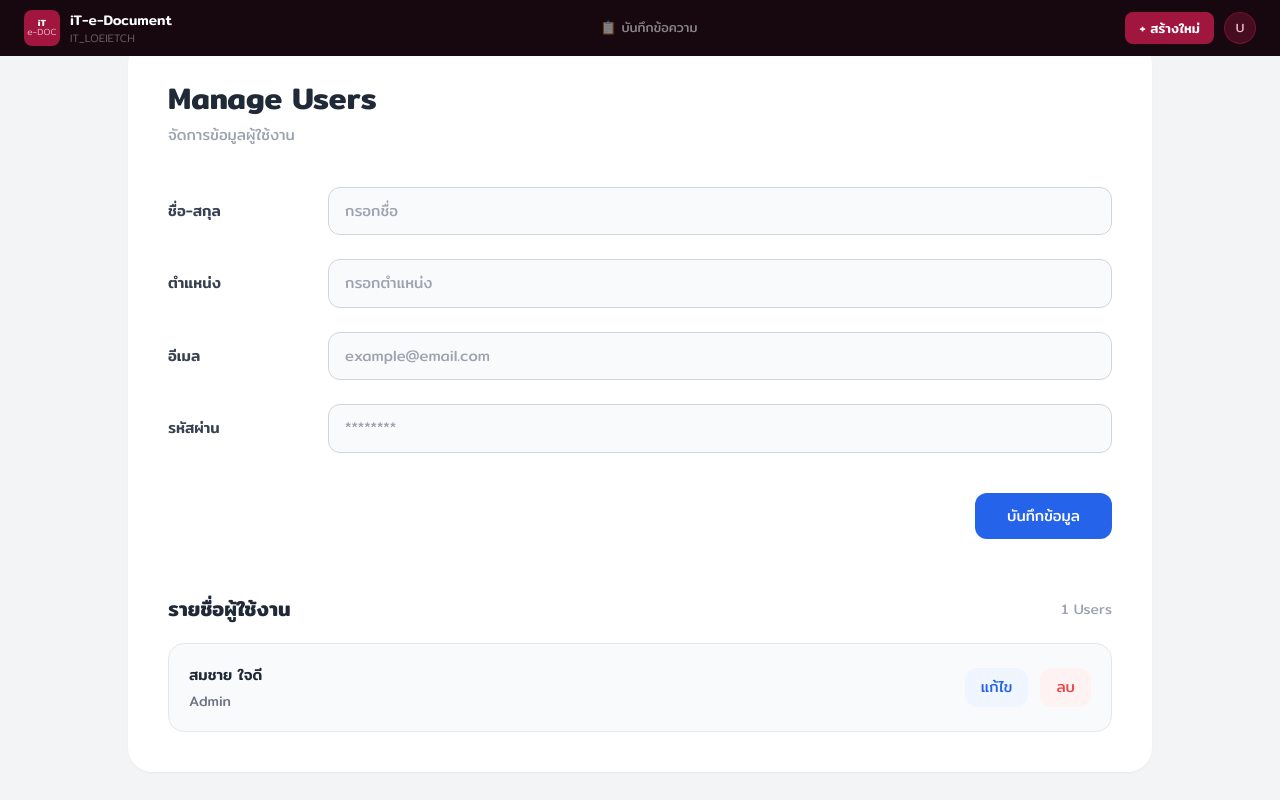
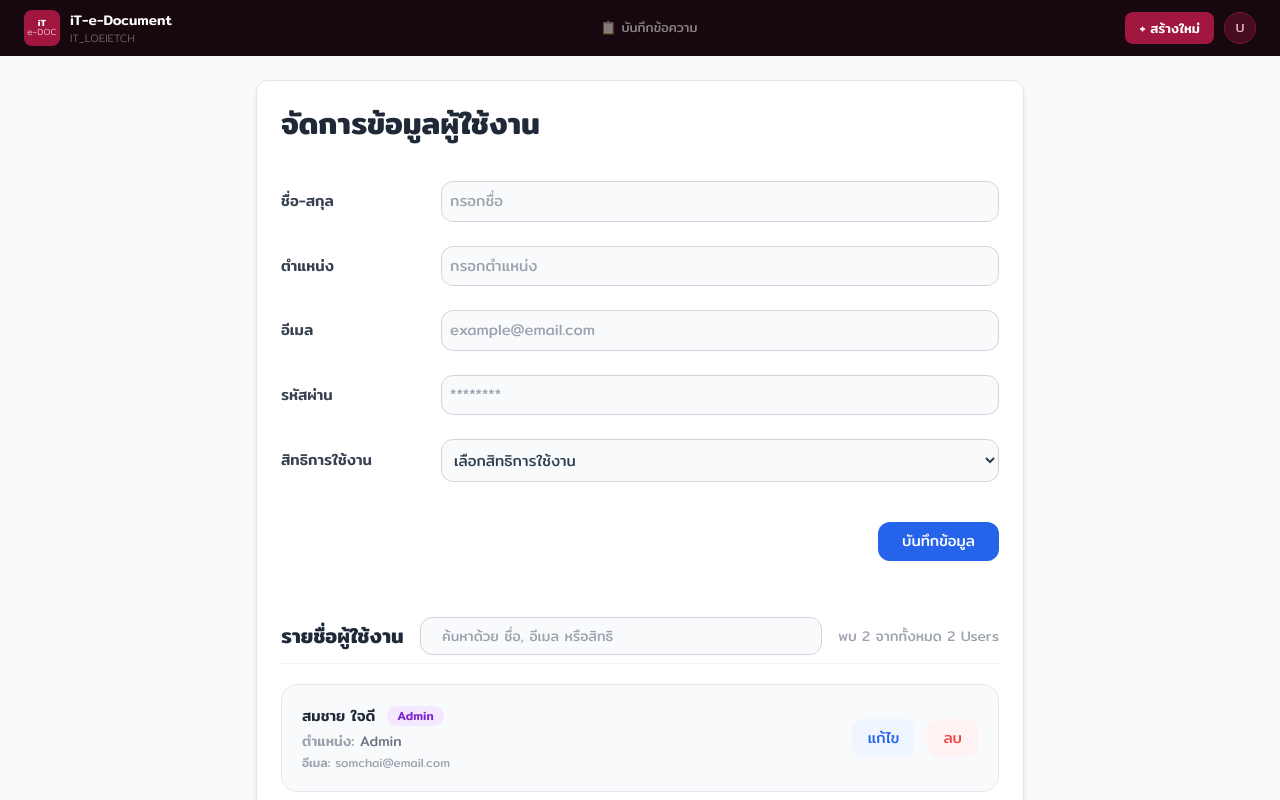
Before and after one commit to aump-pchy/iT_eDOC, a Vue app in the folder frontend/: page /admin/users in a window 1280 px wide. Shown: the top 800 px of the page. Built offline with nearby package versions, Linux system fonts and the light colour scheme.

Commit message:
style: fixfornend

```diff
--- a/frontend/src/views/AdminUsersView.vue
+++ b/frontend/src/views/AdminUsersView.vue
@@ -1,22 +1,15 @@
 <template>
-  <div class="min-h-screen bg-gray-100 py-10 px-6">
-    <div class="max-w-5xl mx-auto bg-white rounded-3xl shadow-sm p-10">
+  <div class="min-h-screen bg-gray-50 py-8 px-6 md:pt-20 ">
+    <div class="max-w-3xl mx-auto bg-white p-6 rounded-xl shadow-md border border-gray-200">
 
-      <!-- Header -->
       <div class="mb-10">
         <h1 class="text-3xl font-semibold text-gray-800">
-          Manage Users
+          จัดการข้อมูลผู้ใช้งาน
         </h1>
-
-        <p class="text-gray-400 mt-2">
-          จัดการข้อมูลผู้ใช้งาน
-        </p>
       </div>
 
-      <!-- Form -->
       <div class="space-y-6">
 
-        <!-- ชื่อ -->
         <div class="flex items-center gap-8">
           <label class="w-32 text-gray-700 font-medium">
             ชื่อ-สกุล
@@ -26,16 +19,11 @@
             type="text"
             v-model="form.name"
             placeholder="กรอกชื่อ"
-            class="flex-1 border border-gray-300 rounded-xl px-4 py-3
-                   bg-gray-50
-                   focus:outline-none
-                   focus:ring-2
-                   focus:ring-gray-300
-                   transition"
+            class="flex-1 border border-gray-300 rounded-xl p-2
+                   bg-gray-50 focus:outline-none focus:ring-2 focus:ring-gray-300 transition"
           />
         </div>
 
-        <!-- ตำแหน่ง -->
         <div class="flex items-center gap-8">
           <label class="w-32 text-gray-700 font-medium">
             ตำแหน่ง
@@ -45,16 +33,11 @@
             type="text"
             v-model="form.position"
             placeholder="กรอกตำแหน่ง"
-            class="flex-1 border border-gray-300 rounded-xl px-4 py-3
-                   bg-gray-50
-                   focus:outline-none
-                   focus:ring-2
-                   focus:ring-gray-300
-                   transition"
+            class="flex-1 border border-gray-300 rounded-xl p-2
+                   bg-gray-50 focus:outline-none focus:ring-2 focus:ring-gray-300 transition"
           />
         </div>
 
-        <!-- อีเมล -->
         <div class="flex items-center gap-8">
           <label class="w-32 text-gray-700 font-medium">
             อีเมล
@@ -64,16 +47,11 @@
             type="email"
             v-model="form.email"
             placeholder="example@email.com"
-            class="flex-1 border border-gray-300 rounded-xl px-4 py-3
-                   bg-gray-50
-                   focus:outline-none
-                   focus:ring-2
-                   focus:ring-gray-300
-                   transition"
+            class="flex-1 border border-gray-300 rounded-xl p-2
+                   bg-gray-50 focus:outline-none focus:ring-2 focus:ring-gray-300 transition"
           />
         </div>
 
-        <!-- รหัสผ่าน -->
         <div class="flex items-center gap-8">
           <label class="w-32 text-gray-700 font-medium">
             รหัสผ่าน
@@ -83,32 +61,40 @@
             type="password"
             v-model="form.password"
             placeholder="********"
-            class="flex-1 border border-gray-300 rounded-xl px-4 py-3
-                   bg-gray-50
-                   focus:outline-none
-                   focus:ring-2
-                   focus:ring-gray-300
-                   transition"
+            class="flex-1 border border-gray-300 rounded-xl p-2
+                   bg-gray-50 focus:outline-none focus:ring-2 focus:ring-gray-300 transition"
           />
         </div>
 
-        <!-- Action Buttons -->
+        <div class="flex items-center gap-8">
+          <label class="w-32 text-gray-700 font-medium">
+            สิทธิการใช้งาน
+          </label>
+
+          <select
+            v-model="form.role"
+            class="flex-1 border border-gray-300 rounded-xl p-2
+                   bg-gray-50 focus:outline-none focus:ring-2 focus:ring-gray-300 transition"
+          >
+            <option value="" disabled selected>เลือกสิทธิการใช้งาน</option>
+            <option value="Admin">Admin</option>
+            <option value="ผู้ใช้ทั่วไป">ผู้ใช้ทั่วไป</option>
+          </select>
+        </div>
+
         <div class="flex justify-end gap-3 pt-4">
-          <!-- ปุ่มยกเลิก (จะแสดงขึ้นมาเฉพาะตอนที่กำลังแก้ไขข้อมูลเท่านั้น) -->
           <button
             v-if="isEditing"
             @click="cancelEdit"
-            class="bg-gray-200 text-gray-700 px-6 py-3 rounded-xl
-                   hover:bg-gray-300 transition"
+            class="bg-gray-200 text-gray-700 px-6 py-3 rounded-xl hover:bg-gray-300 transition"
           >
             ยกเลิก
           </button>
 
-          <!-- ปุ่มบันทึก (เปลี่ยนข้อความและสีตามสถานะ) -->
           <button
             @click="submitForm"
             :class="isEditing ? 'bg-green-600 hover:bg-green-700' : 'bg-blue-600 hover:bg-blue-900'"
-            class="text-white px-8 py-3 rounded-xl transition"
+            class="text-white p-2 px-6 rounded-xl transition"
           >
             {{ isEditing ? 'บันทึกการแก้ไข' : 'บันทึกข้อมูล' }}
           </button>
@@ -116,70 +102,81 @@
 
       </div>
 
-      <!-- User List -->
       <div class="mt-14">
 
-        <div class="flex justify-between items-center mb-5">
-          <h2 class="text-xl font-semibold text-gray-800">
+        <div class="flex flex-col sm:flex-row justify-between items-start sm:items-center gap-4 mb-5 pb-2 border-b border-gray-100">
+          <div class="flex items-center gap-4 w-full sm:w-auto flex-1">
+            <h2 class="text-xl font-semibold text-gray-800 whitespace-nowrap">
               รายชื่อผู้ใช้งาน
             </h2>
 
-          <span class="text-sm text-gray-400">
-            {{ users.length }} Users
+            <input
+              type="text"
+              v-model="searchQuery"
+              placeholder=" ค้นหาด้วย ชื่อ, อีเมล หรือสิทธิ"
+              class="flex-1 max-w-md border border-gray-300 rounded-xl px-4 py-2 bg-gray-50 focus:outline-none focus:ring-2 focus:ring-gray-300 transition text-sm"
+            />
+          </div>
+
+          <span class="text-sm text-gray-400 whitespace-nowrap self-end sm:self-center">
+            พบ {{ filteredUsers.length }} จากทั้งหมด {{ users.length }} Users
           </span>
         </div>
 
-        <!-- Empty -->
         <div
-          v-if="users.length === 0"
-          class="text-center py-10 bg-gray-100 rounded-xl border border-gray-100"
+          v-if="filteredUsers.length === 0"
+          class="text-center py-10 bg-gray-100 rounded-xl border border-gray-100 text-gray-500"
         >
-          ยังไม่มีข้อมูลผู้ใช้งาน
+          ไม่พบข้อมูลผู้ใช้งานที่ตรงตามเงื่อนไข
         </div>
 
-        <!-- List -->
         <div
           v-else
           class="space-y-4"
         >
           <div
-            v-for="(user, index) in users"
-            :key="index"
+            v-for="user in filteredUsers"
+            :key="user.id"
             class="flex items-center justify-between
                    bg-gray-50 border border-gray-200
                    rounded-2xl p-5 hover:bg-gray-100 transition"
           >
 
-            <!-- Info -->
-            <div>
+            <div class="space-y-1">
+              <div class="flex items-center gap-3">
                 <h3 class="font-medium text-gray-800">
                   {{ user.name }}
                 </h3>
+                <span
+                  :class="user.role === 'Admin' ? 'bg-purple-100 text-purple-700' : 'bg-gray-200 text-gray-700'"
+                  class="text-xs px-2.5 py-0.5 rounded-full font-medium"
+                >
+                  {{ user.role }}
+                </span>
+              </div>
 
-              <p class="text-sm text-gray-500 mt-1">
-                {{ user.position }}
+              <p class="text-sm text-gray-500">
+                <span class="font-medium text-gray-400">ตำแหน่ง:</span> {{ user.position }}
+              </p>
+              <p class="text-xs text-gray-400">
+                <span class="font-medium">อีเมล:</span> {{ user.email }}
               </p>
             </div>
 
-            <!-- Actions -->
             <div class="flex gap-3">
-
               <button
-                @click="editUser(index)"
-                class="px-4 py-2 rounded-xl bg-blue-50 text-blue-600
-                       hover:bg-blue-100 transition"
+                @click="editUser(user)"
+                class="px-4 py-2 rounded-xl bg-blue-50 text-blue-600 hover:bg-blue-100 transition"
               >
                 แก้ไข
               </button>
 
               <button
-                @click="deleteUser(index)"
-                class="px-4 py-2 rounded-xl bg-red-50 text-red-500
-                       hover:bg-red-100 transition"
+                @click="deleteUser(user)"
+                class="px-4 py-2 rounded-xl bg-red-50 text-red-500 hover:bg-red-100 transition"
               >
                 ลบ
               </button>
-
             </div>
 
           </div>
@@ -191,103 +188,160 @@
 </template>
 
 <script setup>
-import { ref } from "vue";
+import { ref, computed, watch, onMounted } from "vue";
 
-// โครงสร้างฟอร์มรับข้อมูล
+// โครงสร้างฟอร์ม
 const form = ref({
   name: "",
   position: "",
   email: "",
   password: "",
+  role: "",
 });
 
-// Mock ข้อมูลตัวอย่างเริ่มต้น (เพิ่ม Mock Email/Password เพื่อให้พร้อมทำงาน)
-const users = ref([
+// กำหนดอาร์เรย์เป็นค่าว่างไว้ก่อน เพื่อรอโหลดจากเบราว์เซอร์
+const users = ref([]);
+
+// ตัวแปรค้นหา
+const searchQuery = ref("");
+
+// State ควบคุมโหมดแก้ไข
+const isEditing = ref(false);
+const editId = ref(null);
+
+// ดึงข้อมูลจาก localStorage มาแสดงเมื่อคอมโพเนนต์ถูกโหลดขึ้นหน้าเว็บ (onMounted)
+onMounted(() => {
+  const savedUsers = localStorage.getItem("saved_users");
+  if (savedUsers) {
+    users.value = JSON.parse(savedUsers);
+  } else {
+    // ถ้าเปิดเว็บครั้งแรกและไม่มีข้อมูล ให้ใส่ Mock Data ตัวเริ่มต้นไว้ให้ครับ
+    users.value = [
       {
+        id: 1,
         name: "สมชาย ใจดี",
         position: "Admin",
         email: "somchai@email.com",
-    password: "password123"
+        password: "password123",
+        role: "Admin"
       },
-]);
+      {
+        id: 2,
+        name: "สมหญิง รักเรียน",
+        position: "Marketing",
+        email: "somying@email.com",
+        password: "password456",
+        role: "ผู้ใช้ทั่วไป"
+      }
+    ];
+    // เซฟลงเบราว์เซอร์ทันที
+    saveToStorage();
+  }
+});
 
-// State ตรวจจับว่ากำลังอยู่ใน "โหมดแก้ไข" หรือไม่
-const isEditing = ref(false);
-const editIndex = ref(null);
+// ฟังก์ชันสำหรับบันทึกข้อมูลปัจจุบันลงใน localStorage
+const saveToStorage = () => {
+  localStorage.setItem("saved_users", JSON.stringify(users.value));
+};
 
-// ฟังก์ชันล้างค่าฟอร์มให้กลับเป็นสถานะว่างเปล่าเริ่มต้น
+// ตัวกรองสืบค้น Real-time
+const filteredUsers = computed(() => {
+  const query = searchQuery.value.trim().toLowerCase();
+  if (!query) return users.value;
+
+  return users.value.filter((user) => {
+    return (
+      user.name.toLowerCase().includes(query) ||
+      user.email.toLowerCase().includes(query) ||
+      user.role.toLowerCase().includes(query)
+    );
+  });
+});
+
+// เคลียร์ค่าฟอร์ม
 const resetForm = () => {
   form.value = {
     name: "",
     position: "",
     email: "",
     password: "",
+    role: "",
   };
   isEditing.value = false;
-  editIndex.value = null;
+  editId.value = null;
 };
 
-// ฟังก์ชันทำงานหลักเมื่อกดปุ่ม "บันทึก"
+// บันทึกข้อมูล
 const submitForm = () => {
-  // ตรวจสอบค่าว่าง
   if (
     !form.value.name ||
     !form.value.position ||
     !form.value.email ||
-    !form.value.password
+    !form.value.password ||
+    !form.value.role
   ) {
     alert("กรุณากรอกข้อมูลให้ครบถ้วน");
     return;
   }
 
   if (isEditing.value) {
-    // ถ้าอยู่ในโหมดแก้ไข -> ทำการเขียนข้อมูลทับลงไปที่ตำแหน่งเดิมในอาร์เรย์
-    users.value[editIndex.value] = {
+    const index = users.value.findIndex(u => u.id === editId.value);
+    if (index !== -1) {
+      users.value[index] = {
+        id: editId.value,
         name: form.value.name,
         position: form.value.position,
         email: form.value.email,
         password: form.value.password,
+        role: form.value.role,
       };
+    }
   } else {
-    // ถ้าอยู่ในโหมดปกติ -> ทำการเพิ่มข้อมูลใหม่ต่อท้ายเข้าไป
     users.value.push({
+      id: Date.now(),
       name: form.value.name,
       position: form.value.position,
       email: form.value.email,
       password: form.value.password,
+      role: form.value.role,
     });
   }
 
-  // รีเซ็ตหน้าฟอร์มให้ว่างหลังจากกดบันทึกเสร็จ
+  // เรียกฟังก์ชันเซฟข้อมูลเมื่อบันทึกเสร็จ
+  saveToStorage();
   resetForm();
 };
 
-// ฟังก์ชันดึงข้อมูลจากแถวที่ต้องการแก้ไข เด้งขึ้นไปโชว์ในกล่องข้อความด้านบน
-const editUser = (index) => {
+// คลิกแก้ไขดึงข้อมูลขึ้นฟอร์ม
+const editUser = (user) => {
   isEditing.value = true;
-  editIndex.value = index;
+  editId.value = user.id;
 
-  // เอาข้อมูลตัวที่เลือกมาแปะลงในตัวแปร form
-  const currentUser = users.value[index];
   form.value = {
-    name: currentUser.name,
-    position: currentUser.position,
-    email: currentUser.email || "",
-    password: currentUser.password || "",
+    name: user.name,
+    position: user.position,
+    email: user.email,
+    password: user.password,
+    role: user.role,
   };
 };
 
-// ฟังก์ชันสำหรับกดยกเลิกการแก้ไข
 const cancelEdit = () => {
   resetForm();
 };
 
-// ฟังก์ชันลบข้อมูลผู้ใช้งาน
-const deleteUser = (index) => {
-  // เคสป้องกัน: ถ้ากำลังแก้ไขแถวนี้อยู่แล้วดันทลึ่งมากดลบ ให้เคลียร์ฟอร์มทิ้งทันทีป้องกันบั๊กอินเด็กซ์เคลื่อน
-  if (isEditing.value && editIndex.value === index) {
+// ลบรายชื่อ
+const deleteUser = (user) => {
+  const isConfirmed = confirm(`คุณต้องการยืนยันที่จะลบข้อมูลของ "${user.name}" ใช่หรือไม่?`);
+
+  if (isConfirmed) {
+    if (isEditing.value && editId.value === user.id) {
       resetForm();
     }
-  users.value.splice(index, 1);
+    users.value = users.value.filter(u => u.id !== user.id);
+
+    // เรียกฟังก์ชันเซฟข้อมูลเมื่อทำการลบเสร็จ
+    saveToStorage();
+  }
 };
 </script>
```
Lines whose indentation alone changed are shown as unchanged.
